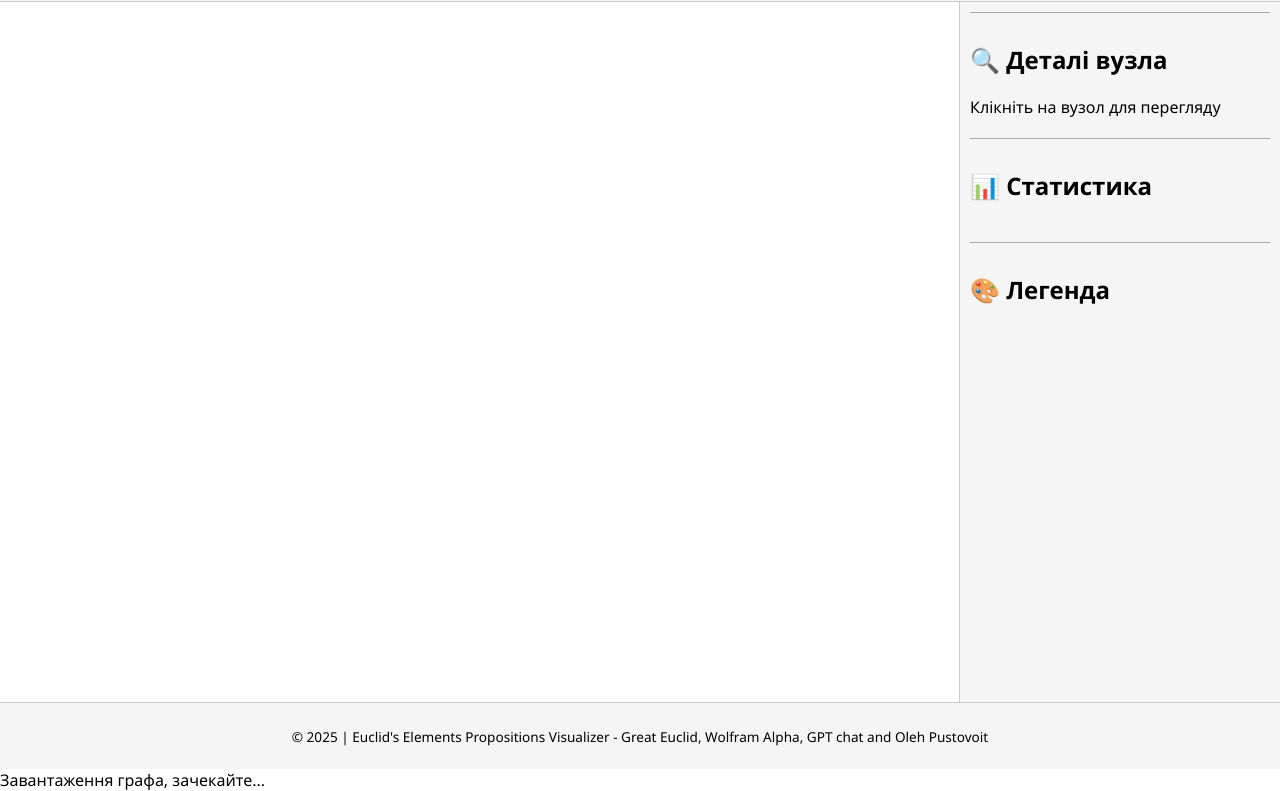
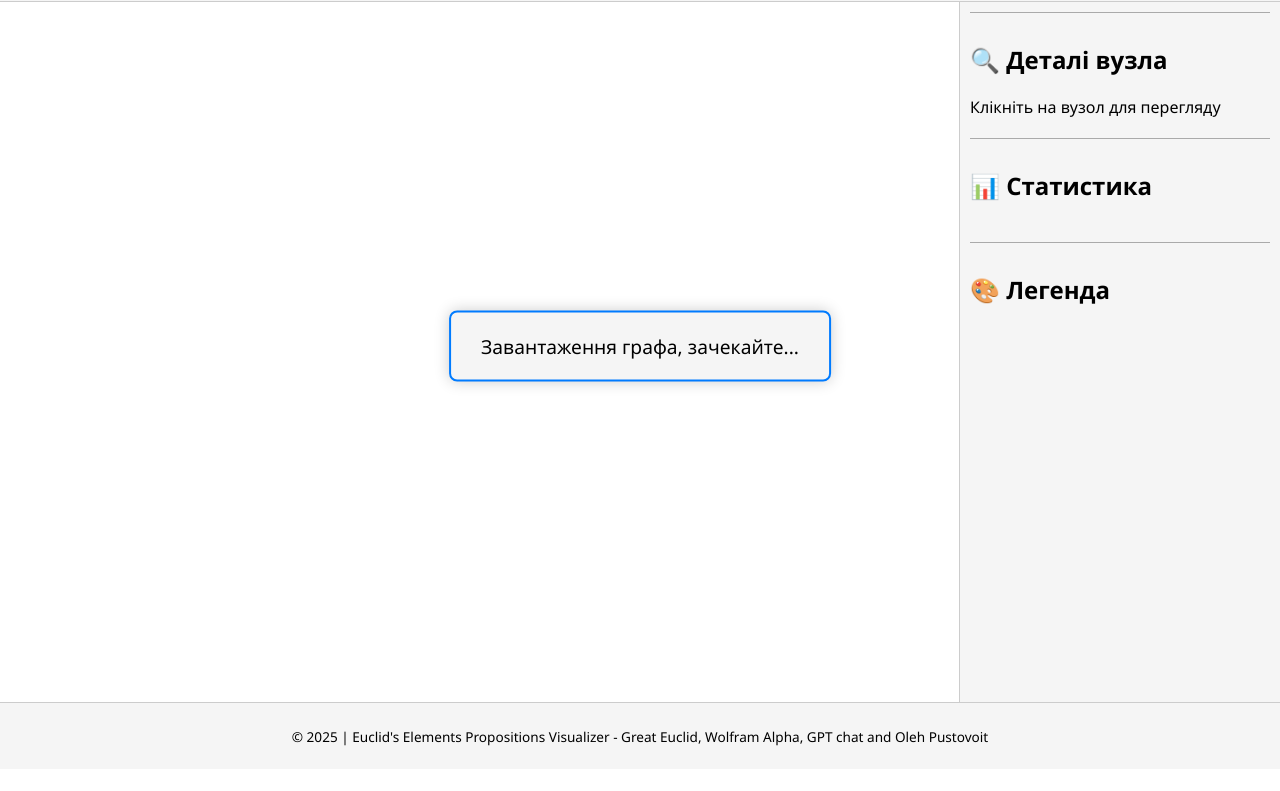
Before and after one commit to Pt-home/Euclid-s-Elements-Graph, a plain HTML site: page index.html in a window 1280 px wide. Shown: the part 54-845 px from the top of the page. After the commit the page ends 823 px from the top, so only its background shows below. Drawn offline with nearby package versions, Linux system fonts and the light colour scheme.

Commit message:
Update style.css

```diff
--- a/style.css
+++ b/style.css
@@ -95,3 +95,18 @@ button, select {
 button:hover, select:hover {
   opacity: 0.85;
 }
+
+#loader {
+  position: absolute;
+  top: 50%;
+  left: 50%;
+  transform: translate(-50%, -50%);
+  background: var(--sidebar-bg);
+  color: var(--text);
+  padding: 20px 30px;
+  font-size: 1.2rem;
+  border: 2px solid var(--highlight);
+  border-radius: 8px;
+  z-index: 1000;
+  box-shadow: 0 0 15px rgba(0,0,0,0.2);
+}
```
